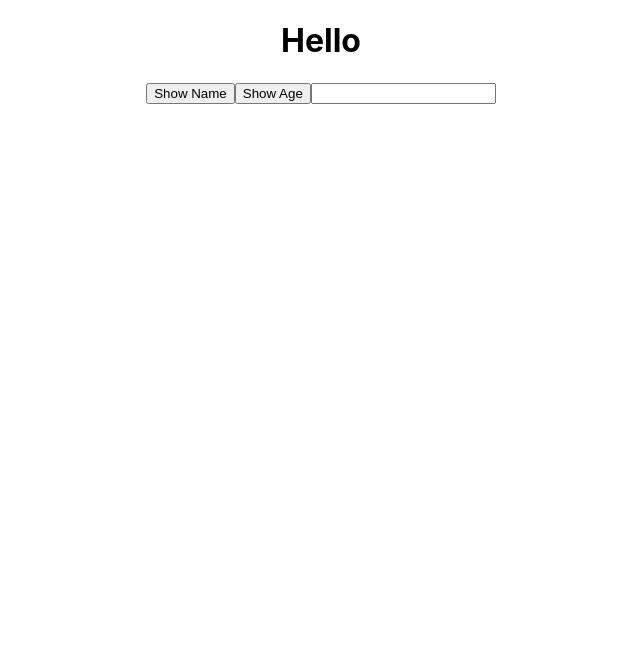
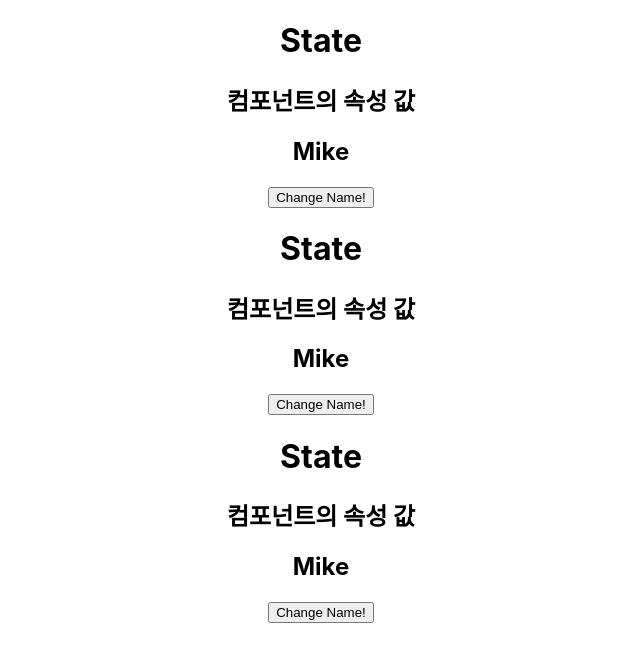
Before and after one commit to kimgun95/React-Start, a React (Create React App) app: page / in a window 1280 px wide. Shown: the top 662 px of the page, without its empty margins (319-959 px from the left). Built offline with nearby package versions, Linux system fonts and the light colour scheme.

Commit message:
state변수 사용하기, Hook 이용

```diff
--- a/src/App.js
+++ b/src/App.js
@@ -7,6 +7,8 @@ function App() {
   return (
     <div className="App">
       <Hello />
+      <Hello />
+      <Hello />
     </div>
   );
 }
--- a/src/component/Hello.js
+++ b/src/component/Hello.js
@@ -1,5 +1,6 @@
 import World from './World';
 import styles from "./Hello.module.css";
+import React, { useState } from 'react';
 
 // 방법 1
 // const Hello = function () {
@@ -17,33 +18,19 @@ import styles from "./Hello.module.css";
 
 // 방법 3
 export default function Hello() {
-  function showName() {
-    console.log("Gun");
-  }
-  function showAge(age) {
-    console.log(age);
-  }
-  function showText(txt) {
-      console.log(txt);
+  // let name = "Mike";
+  const [name, setName] = useState("Mike");
+
+  function changeName() {
+    setName(name === "Mike" ? "Jane" : "Mike");
+    // document.getElementById("name").innerText = name;
   }
   return (
     <div>
-      <h1>Hello</h1>
-      <button onClick={showName}>Show Name</button>
-      <button
-        onClick={() => {
-          showAge(10);
-        }}
-      >
-        Show Age
-      </button>
-      <input
-      type="text"
-      onChange={e => {
-          const txt = e.target.value;
-          showText(txt);
-      }}
-      />
+      <h1>State</h1>
+      <h2>컴포넌트의 속성 값</h2>
+      <h2 id="name">{name}</h2>
+      <button onClick={changeName}>Change Name!</button>
     </div>
   );
 };
```
